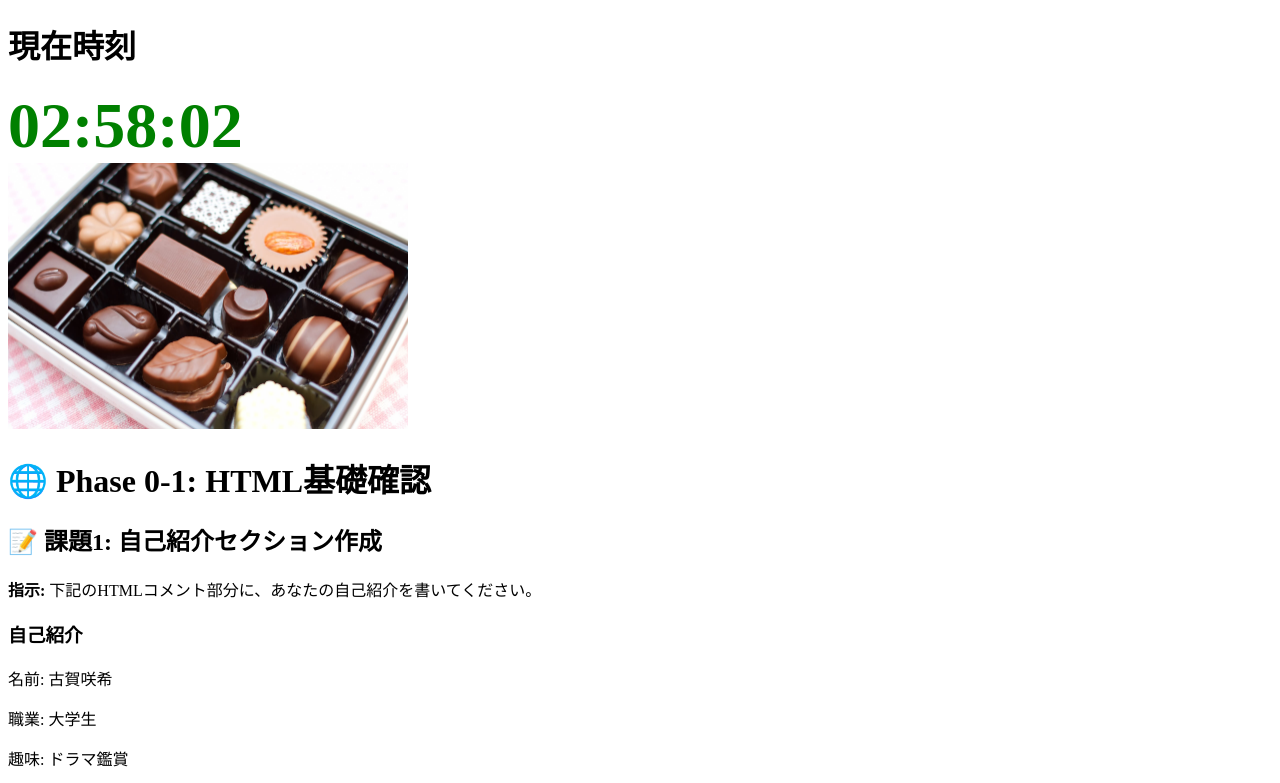
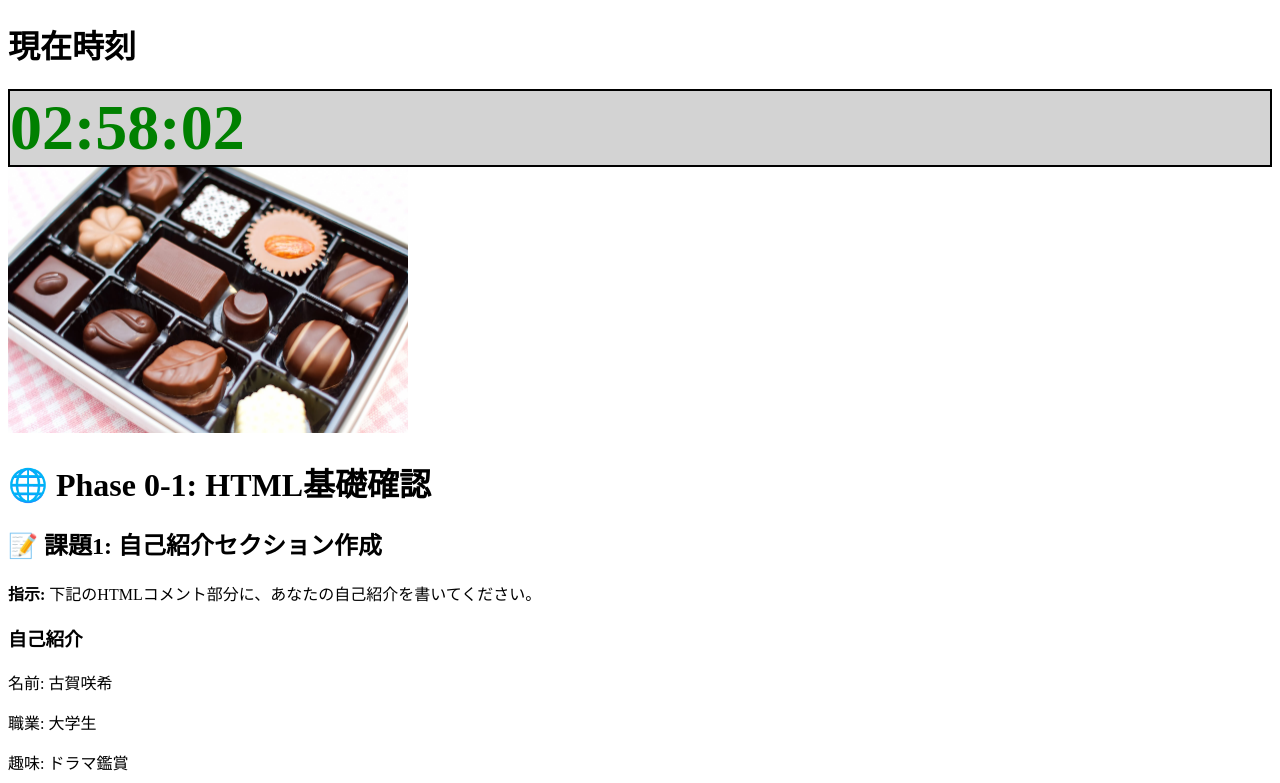
Before and after one commit to omu-aaa24062/omu-aaa24062.github.io, a plain HTML site: page index.html in a window 1280 px wide. Shown: the top 783 px of the page. Drawn offline with Linux system fonts and the light colour scheme.

Commit message:
Enhance clock div styling
Added border and background color to clock div

```diff
--- a/index.html
+++ b/index.html
@@ -33,7 +33,7 @@
 </head>
 <body>
     <h1>現在時刻</h1>
-    <div id="clock" style="font-size: 64px; font-weight: bold; color: green;">
+    <div id="clock" style="font-size: 64px; font-weight: bold; color: green;border: 2px solid black;background-color: lightgray;">
         00:00:00
     </div>
 
```
